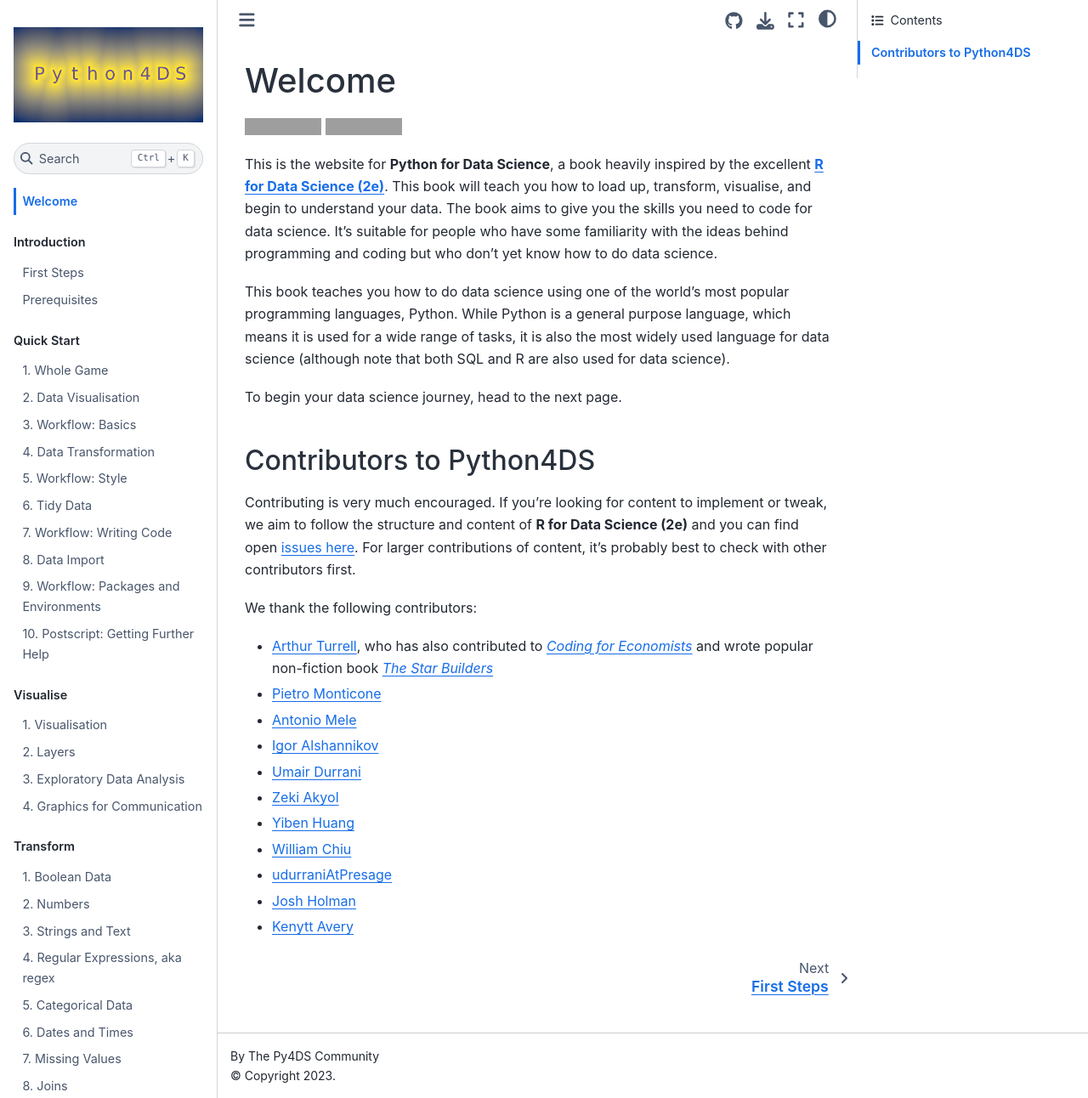
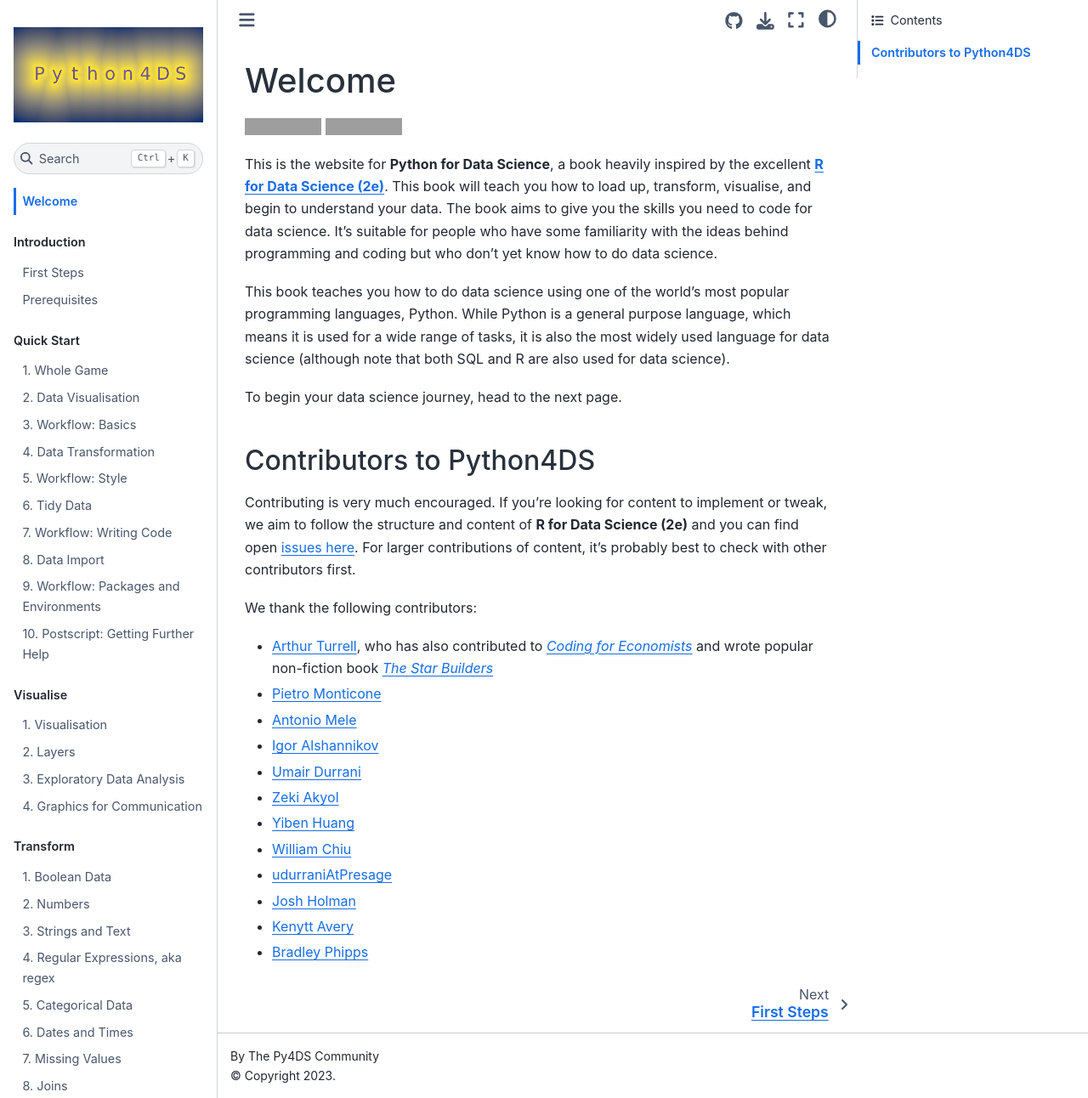
Before and after one commit to aeturrell/python4DS, a Jupyter Book: the page built from welcome.md, in a window 1280 px wide and 1292 px high. Shown: the whole window at 85% size. Built offline with Jupyter Book 1.0.4 settings and Sphinx 7.4.7 and the Sphinx Book theme 1.1.4, drawn with Linux system fonts in a browser that asks for light colours; comment, search, counter and statistics services are not loaded; grey boxes are pictures that could not be loaded.

Commit message:
adding contributor

```diff
--- a/welcome.md
+++ b/welcome.md
@@ -25,3 +25,4 @@
 - [udurraniAtPresage](https://github.com/udurraniAtPresage)
 - [Josh Holman](https://github.com/TheJolman)
 - [Kenytt Avery](https://github.com/ProfAvery)
+- [Bradley Phipps](https://github.com/hotshotberad)
```
